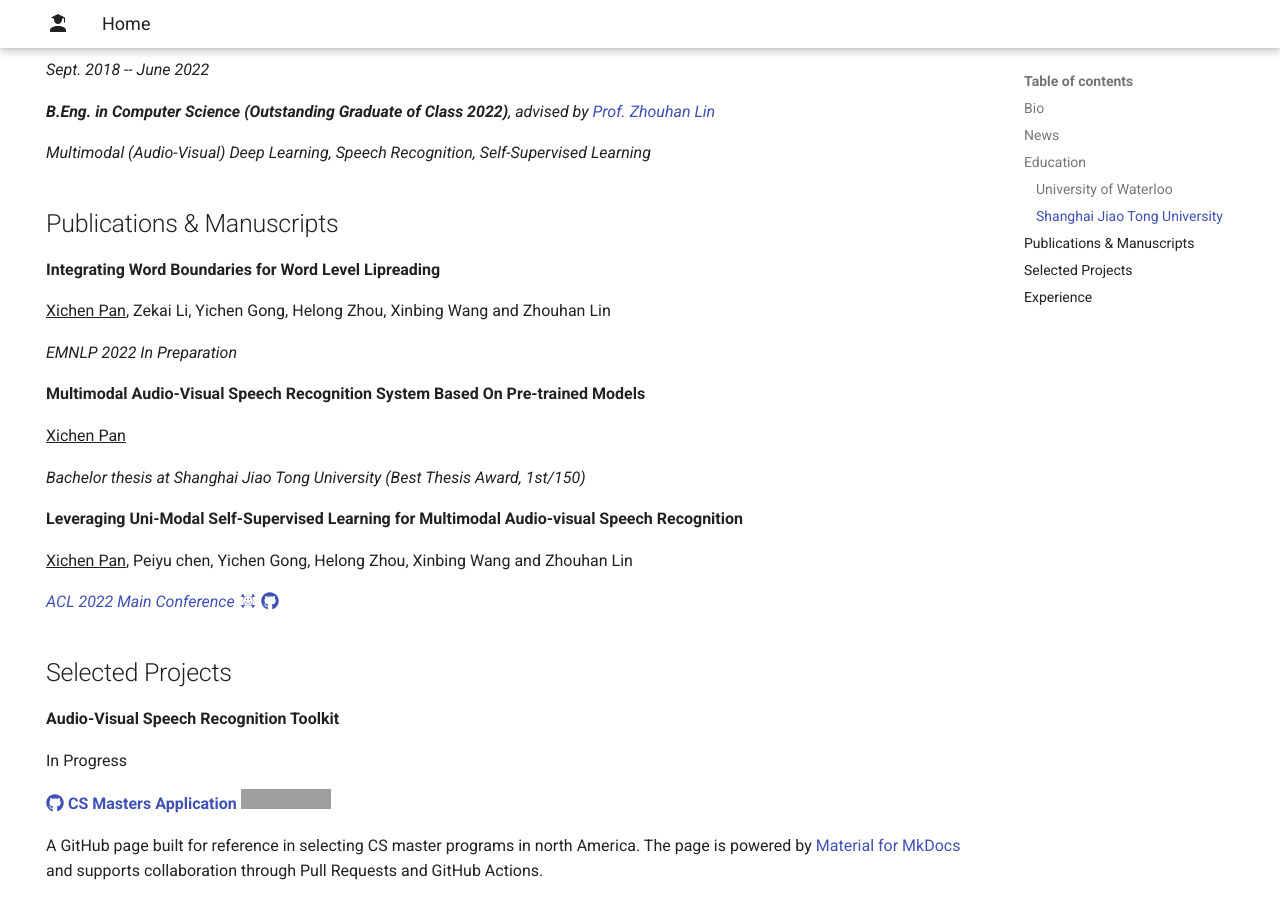
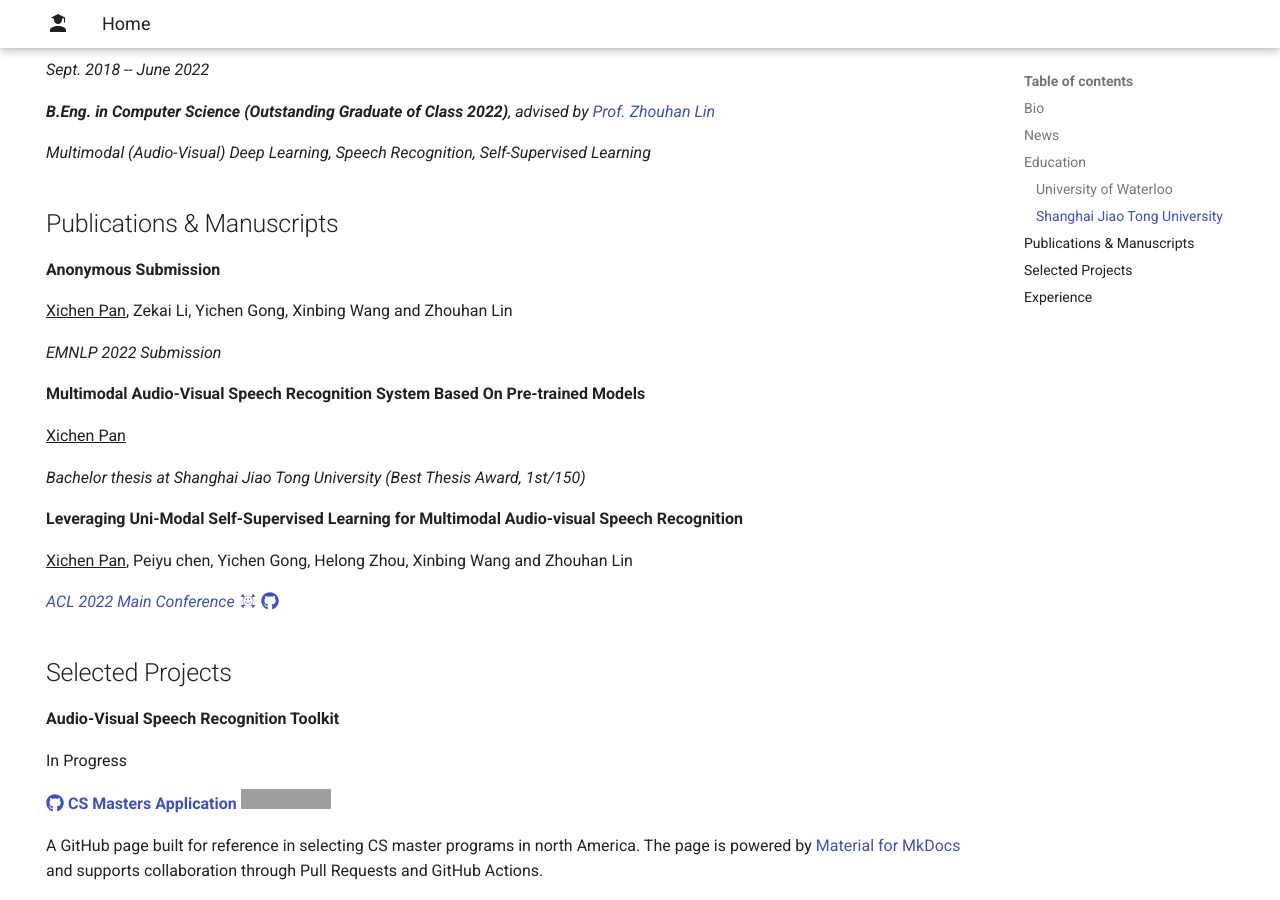
Before and after one commit to xichenpan/xichenpan.github.io, an MkDocs documentation site: the page built from docs/index.md, in a window 1280 px wide and 900 px high, scrolled down 967 px. Built offline with MkDocs 1.6.1 and Material for MkDocs 9.7.7, drawn with Linux system fonts in a browser that asks for light colours; grey boxes are pictures that could not be loaded.

Commit message:
Update index.md

```diff
--- a/docs/index.md
+++ b/docs/index.md
@@ -41,11 +41,11 @@
 
 ## Publications & Manuscripts
 
-**Integrating Word Boundaries for Word Level Lipreading**
+**Anonymous Submission**
 
-<u>Xichen Pan</u>, Zekai Li, Yichen Gong, Helong Zhou, Xinbing Wang and Zhouhan Lin
+<u>Xichen Pan</u>, Zekai Li, Yichen Gong, Xinbing Wang and Zhouhan Lin
 
-*EMNLP 2022 In Preparation*
+*EMNLP 2022 Submission*
 
 **Multimodal Audio-Visual Speech Recognition System Based On Pre-trained Models**
 
```
